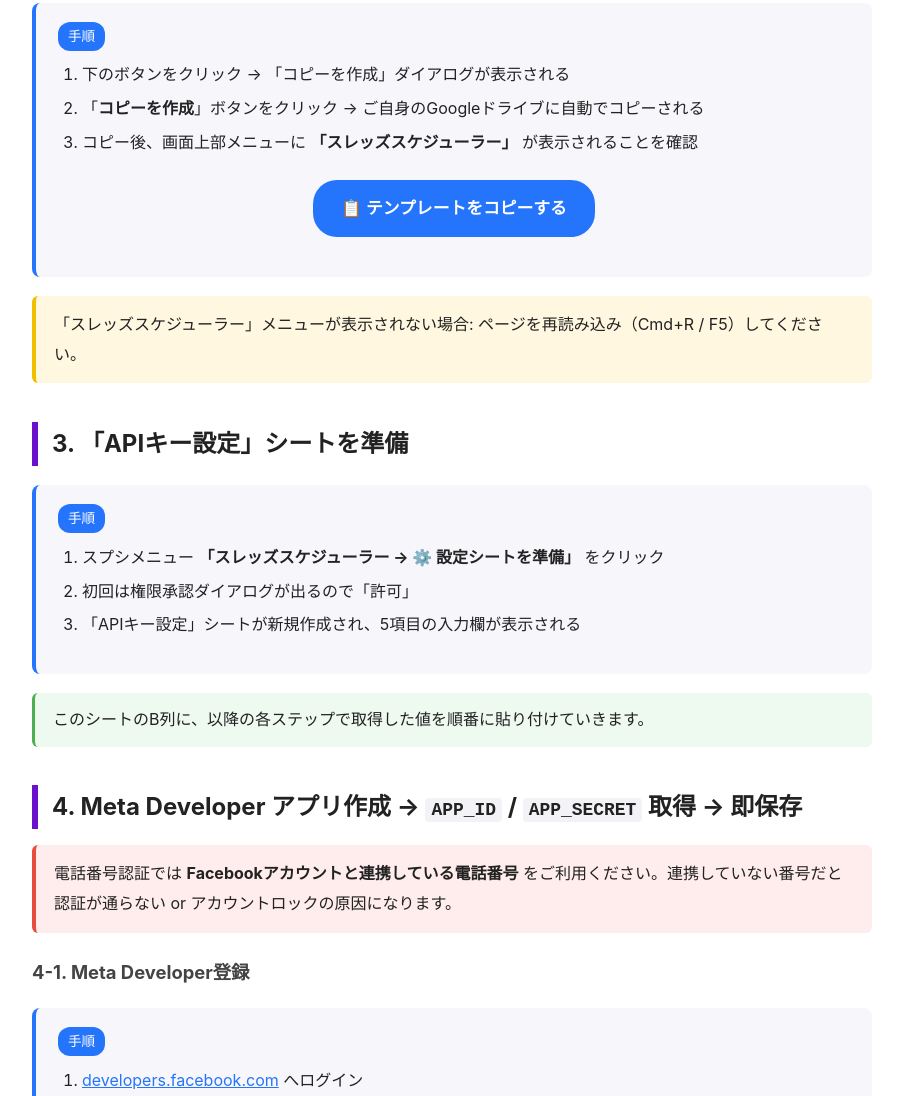
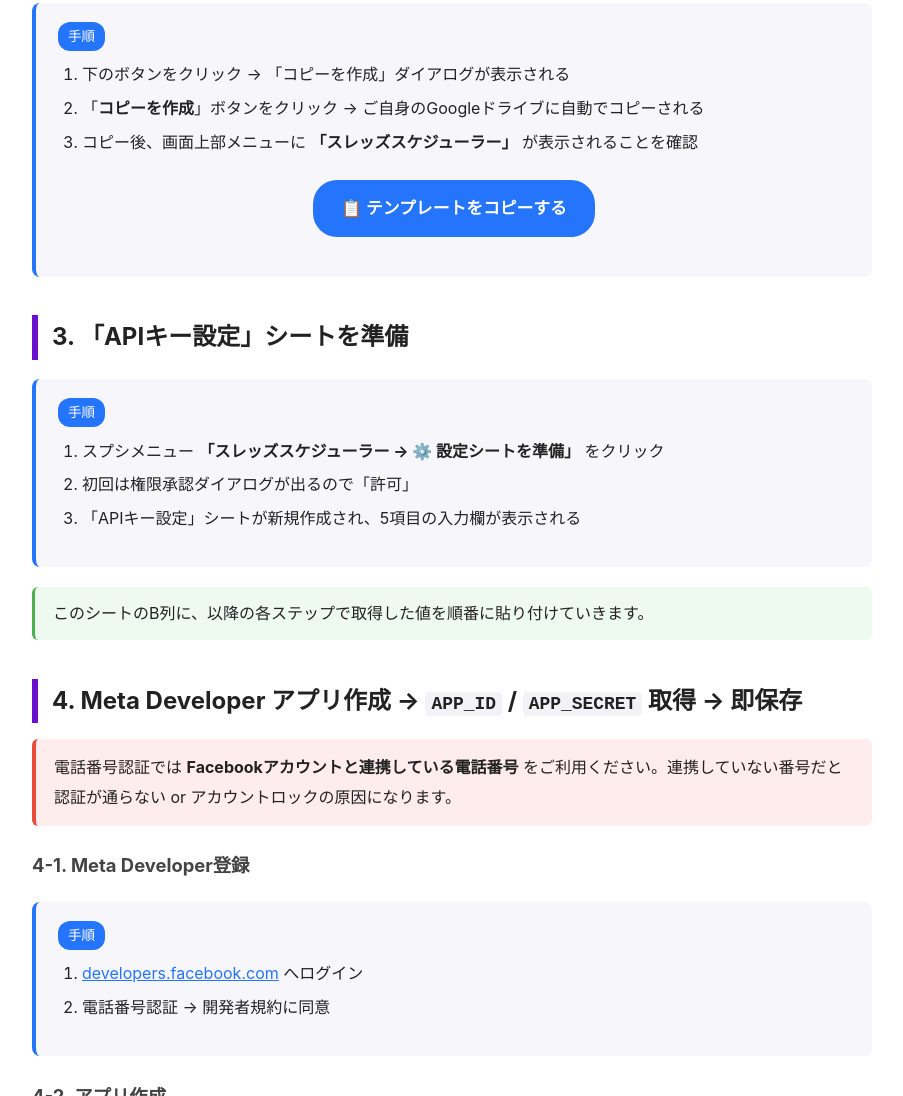
Before and after one commit to tamagoojiji/threads-scheduler-template, a plain HTML site: page docs/setup-guide.html in a window 1280 px wide. Shown: the part 1160-2256 px from the top of the page, without its empty margins (188-1091 px from the left). Drawn offline with Linux system fonts and the light colour scheme.

Commit message:
remove menu reload notice from Step 2

```diff
--- a/docs/setup-guide.html
+++ b/docs/setup-guide.html
@@ -83,10 +83,6 @@
 <a href="https://docs.google.com/spreadsheets/d/1a05tRc9-jMv-P7VNJQgn5jyyJHBQ2Zdp1zwsJiyxYI8/copy" target="_blank" rel="noopener" style="display:inline-block; background:#2575fc; color:white; padding:13px 28px; border-radius:24px; text-decoration:none; font-weight:bold; font-size:1.05em;">📋 テンプレートをコピーする</a>
 </p>
 </div>
-<div class="notice">
-「スレッズスケジューラー」メニューが表示されない場合: ページを再読み込み（Cmd+R / F5）してください。
-</div>
-
 <h2>3. 「APIキー設定」シートを準備</h2>
 <div class="step">
 <span class="step-num">手順</span>
```
